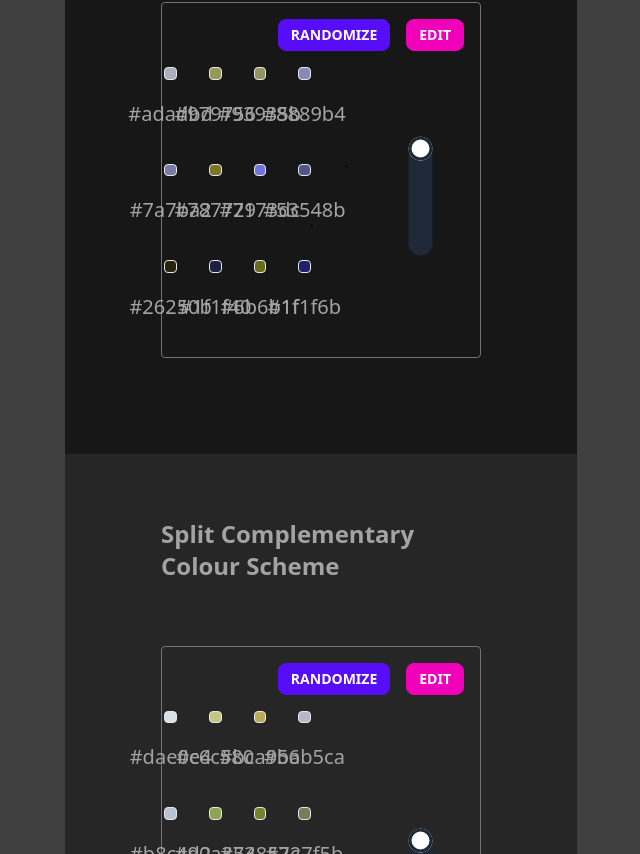
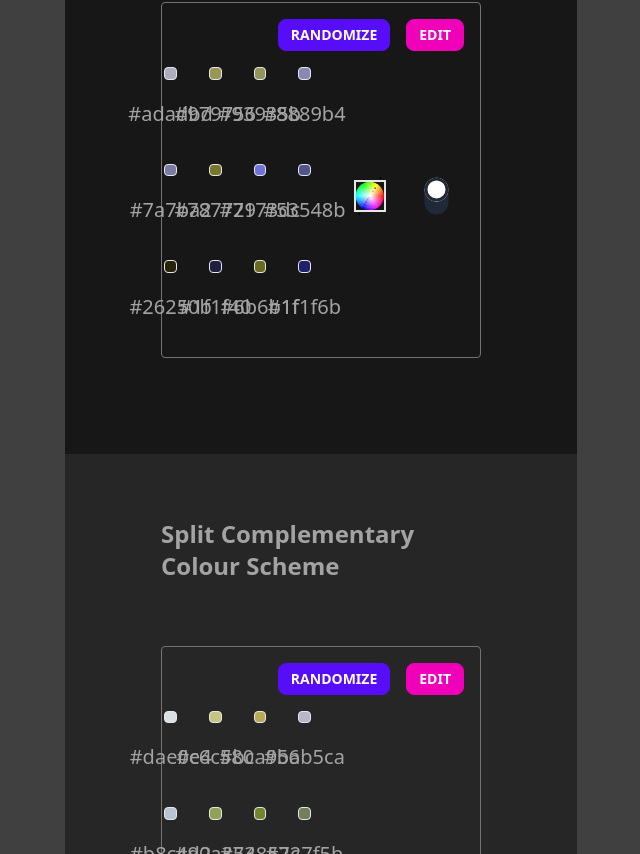
Before and after one commit to wandy0394/palette, a React (Vite) app in the folder palette/: page / in a window 1280 px wide. Shown: the part 746-1600 px from the top of the page, without its empty margins (319-959 px from the left). Built offline with nearby package versions, Linux system fonts and the light colour scheme.

Commit message:
implemented colour wheel picker. Each colour on the swatch can now be edited through the wheel. hue, saturation and value can all be modified. To be refactored

```diff
--- a/palette/src/components/ColourWheel.tsx
+++ b/palette/src/components/ColourWheel.tsx
@@ -58,7 +58,7 @@
 export default function ColourWheel(props:Props) {
     const {palette, colourValue=100, colourVerticies, generator} = props
     return (
-        <div className='relative flex items-center justify-center aspect-square'>
+        <div className='relative flex items-center justify-center aspect-square border-2 border-solid w-full'>
             {
                 wheelWidths.map((width, wheelIndex)=>{
 
@@ -97,16 +97,18 @@
             {
                 (palette !== undefined && generator) &&
                 palette.map(vertex=>{
+                    if (vertex) {
                         let hsv:HSV|null = generator.converter.rgb2hsv(vertex)
                         if (hsv === null) return
                         let angle:number = Math.floor(hsv.hue)
-                    let radius:number = hsv.saturation * (4900/2) + 50 + (4900/2)
+                        let radius:number = hsv.saturation * (4900/2) + 50 + (4900/2) //4900 scales with width of 2%
                         return (
                             <div className={`absolute w-full z-50`} style={{transform:`rotate(-${angle}deg)`}}>
                                 <div className='w-[2%] aspect-square rounded-full' style={{backgroundColor:`#${vertex}`, transform:`translate(${radius}%)`}}>
                                 </div>
                             </div>
                         )
+                    }
                 })
             }
         </div>
--- a/palette/src/components/ColourWheelPicker.tsx
+++ b/palette/src/components/ColourWheelPicker.tsx
@@ -1,38 +1,58 @@
 import Interactive, { Interaction } from '@uiw/react-drag-event-interactive';
 import { useState, useEffect, useRef } from 'react'
 import { Point } from '../types/cartesian';
-import { HSV } from '../types/colours';
+import { HEX, HSV } from '../types/colours';
 import ColourWheel from './ColourWheel';
 import ColourConverter from '../model/colourConverter';
+import PaletteGenerator from '../model/paletteGenerator';
+import { modulo } from '../model/common/utils';
 
 const cc = new ColourConverter()
+type Props = {
+    colourValue:number,
+    palette?:HEX[] | undefined,
+    colourVerticies?:HEX[] | undefined,
+    generator?:PaletteGenerator
+    wheelWidth?:number
+    handleWidth?:number
+    handlePosition?:Point
+    chosenColour:{colour:HEX, index:number}
+    setChosenColour: (colour:{colour:HEX, index:number}) => void
+}
 
-export default function ColourWheelPicker() {
+export default function ColourWheelPicker(props:Props) {
+    const {
+        colourValue=1,
+        wheelWidth=400,
+        handleWidth=20,
+        handlePosition={x:wheelWidth/2 - handleWidth/2, y:wheelWidth/2 - handleWidth/2},
+        palette=undefined,
+        colourVerticies=undefined,
+        generator=undefined,
+        chosenColour={colour:'ffffff', index:-1},
+        setChosenColour
+    } = props
     const [position, setPosition] = useState<{x:number, y:number}>({x:0, y:0})
-    const [width, setWidth] = useState<number>(400)
-    const [handleWidth, setHandleWidth] = useState<number>(20)
-    const [testColour, setTestColour] = useState<string>('')
+    const [width, setWidth] = useState<number>(wheelWidth)
+    //const [handleWidth, setHandleWidth] = useState<number>((wheelWidth/20 > 1) ? (wheelWidth / 20) : 1)
+    const [testColour, setTestColour] = useState<{colour:HEX, index:number}>(chosenColour)
+
+
+
+
 
     function getCursorPosition(interaction: Interaction):Point {
         let x = (interaction.x < 0) ? 0 : interaction.x
         let y = (interaction.y < 0) ? 0 : interaction.y
-
-
         return {x:x, y:y}
     }
-
-    function isHandleInWheel(x:number, y:number, width:number) {
-        if (x < -(handleWidth/2) || y < -(handleWidth/2) || x > width || y > width) return false
-        return true
-    }
-
 
     function cartesian2hsv(point:Point):HSV {
         let radius = width/2, xCenter = width/2, yCenter = width/2
         const hsv = {
             hue:0,
             saturation:0,
-            value:1
+            value:colourValue / 100
         }
 
         let centeredPoint:Point = {
@@ -55,7 +75,6 @@
             x:point.x - handleWidth/2 - xCenter,
             y:(point.y - handleWidth/2 - yCenter)
         }
-        //console.log(output.x, output.y)
         let r = Math.sqrt(output.x*output.x + output.y*output.y)
         let angle = Math.atan2(output.y, output.x)
 
@@ -71,44 +90,69 @@
         return output
     }
 
+
     const handleChange = (interaction: Interaction, event: MouseEvent | TouchEvent) => {
         let newPosition = boundHandleInWheel(getCursorPosition(interaction), width)
         setPosition({x:newPosition.x, y:newPosition.y})
 
         let newColour:string = cc.hsv2rgb(cartesian2hsv({x:newPosition.x, y:newPosition.y})) as string
-        //console.log(newColour)
-        setTestColour(newColour)
+        let newTestColour={
+            colour:newColour,
+            index:testColour.index
+        }
+        setTestColour(newTestColour)
+        setChosenColour(newTestColour)
     }
 
     useEffect(()=>{
-        setPosition({x:width/2 - handleWidth/2, y:width/2 - handleWidth/2})
-        setHandleWidth(width/20)
+        let newColour:string = cc.hsv2rgb(cartesian2hsv({x:position.x, y:position.y})) as string
+        let newTestColour={
+            colour:newColour,
+            index:testColour.index
+        }
+        setTestColour(newTestColour)
+        setChosenColour(newTestColour)
+    }, [colourValue])
+
+    useEffect(()=>{
+        //setPosition({x:width/2 - handleWidth/2, y:width/2 - handleWidth/2})
+        // setHandleWidth(width/20)
     }, [width])
+
+    //move this such that it is only called on swatch click
+    useEffect(()=>{
+        setTestColour(chosenColour)
+    }, [chosenColour])
+
+    useEffect(()=>{
+        setPosition(handlePosition)
+    }, [handlePosition])
+
     return (
-        <div className='w-full border border-solid border-red-500 flex items-center justify-center'>
+        <div className='w-full flex flex-col items-center justify-center gap-4'>
             <Interactive
                 style={{
                     position:'relative',
                     width:`${width}px`,
                     height:`${width}px`,
-                    border:'1px solid red',
                     borderRadius:'100%'
                 }}
                 onMove={handleChange}
                 onDown={handleChange}>
                 <div
-                    className='absolute rounded-full aspect-square border-2 border-solid z-[70]'
+                    className='absolute rounded-full aspect-square z-[80]'
                     style={{
                         width:`${handleWidth}px`,
                         top:'0',
                         left:'0',
-                        transform:`translate(${position.x}px, ${position.y}px)`
+                        transform:`translate(${position.x}px, ${position.y}px)`,
+                        border:`2px solid  ${(colourValue < 50)?'white':'black'}`
                     }}
                 />
-                <ColourWheel/>
+                <ColourWheel colourValue={colourValue} palette={palette} colourVerticies={colourVerticies} generator={generator}/>
             </Interactive>
-            <div className='w-10 text-2xl' style={{color:`#${testColour}`}}>
-                #{testColour}
+            <div className='w-10 text-2xl' style={{color:`#${testColour.colour}`}}>
+                #{testColour.colour}
             </div>
         </div>
     )
--- a/palette/src/components/PaletteSwatchEditor.tsx
+++ b/palette/src/components/PaletteSwatchEditor.tsx
@@ -8,34 +8,15 @@
 
 type Props = {
     initPalette: Scheme
+    chosenColour:{colour:HEX, index:number}
+    showColourPicker: (colour:HEX, index:number) => void
 }
 
 
 export default function PaletteSwatchEditor(props:Props) {
-    const{initPalette} = props
+    const{initPalette, chosenColour, showColourPicker} = props
     const [palette, setPalette] = useState<Scheme>(initPalette)
-    const [visible, setVisible] = useState<boolean>(false)
-    const [chosenColour, setChosenColor] = useState<HEX>('')
-    const [chosenIndex, setChosenIndex] = useState<number>()
-    const ref = useRef(null)
 
-    function setColour(colour:string, index:number) {
-        if (palette) {
-            let newPalette:Scheme = {...palette}
-            let newSwatch:HEX[] = [...palette.palette]
-            newSwatch[index] = colour.slice(1, -2)
-            newPalette.palette = newSwatch
-            setPalette(newPalette)
-            setChosenColor(colour)
-        }
-    }
-
-
-    function showColourPicker(colour:HEX, index:number) {
-        setVisible(true)
-        setChosenColor(colour)
-        setChosenIndex(index)
-    }
 
     useEffect(()=>{
         setPalette(initPalette)
@@ -44,34 +25,17 @@
     return (
         <div className='w-full flex items-center justify-center gap-4 h-full '>
 
-            <div className='w-full flex items-center justify-center gap-8 h-full flex-wrap'>
+            <div className='w-full flex items-center justify-center gap-4 h-full flex-wrap'>
                 {
                     palette?.palette.map((colour, index)=>{
                         return (
-                            <div className='flex flex-col gap-4 w-1/12 items-center'>
+                            <div className='flex flex-col p-1 gap-4 w-1/12 items-center' style={{border:(chosenColour.index===index)?'2px solid white':''}}>
                                 <ColouredSquare colour={colour} onSelect={()=>showColourPicker(colour, index)}/>
                                 <div className='prose-xl'>#{colour}</div>
                             </div>
                         )
                     })
                 }
-
-
-            </div>
-            <div className='w-full border border-solid border-red-400 h-full flex items-center justify-center'>
-                <ColourWheelPicker/>
-                {/* {
-                    (chosenColour && (chosenIndex as number >= 0)) &&
-                        <Wheel
-                            color={chosenColour}
-                            style={{width:'200px', height:'200px'}}
-                            onChange={(color) => {
-                                setColour(color.hexa, chosenIndex as number);
-                            }}
-                            // style={{display:visible?'block':'none'}}
-                            />
-
-                } */}
             </div>
         </div>
     )
--- a/palette/src/components/SchemeGrid.tsx
+++ b/palette/src/components/SchemeGrid.tsx
@@ -119,7 +119,7 @@
                                 </div>
                                 <div className='grid grid-cols-2 items-center justify-center gap-4 justify-items-center pb-8'>
                                     <PaletteSwatch palette={palette}/>
-                                    <div className='h-full w-full flex items-center justify-center gap-8'>
+                                    <div className='h-full w-2/3 flex items-center justify-center gap-8'>
                                         <ColourWheel palette={palette?.palette} colourVerticies={palette?.colourVerticies} generator={generator} colourValue={values[index]}/>
                                         <ValueSlider value={values[index]} updateValue={(value)=>updateValue(value, index)}/>
                                     </div>
--- a/palette/src/model/colourConverter.tsx
+++ b/palette/src/model/colourConverter.tsx
@@ -10,6 +10,7 @@
     }
 
     rgb2hsv(rgb:HEX): HSV | null {
+        if (rgb === null) return null
         if (!this.isValidRGB(rgb)) return null
         let output:HSV = {
             hue: 0,
--- a/palette/src/pages/editor.tsx
+++ b/palette/src/pages/editor.tsx
@@ -1,6 +1,6 @@
 import ContentBox from "../components/common/ContentBox"
 import { useState, useEffect } from 'react'
-import { HEX, Scheme } from "../types/colours"
+import { HEX, HSV, Scheme } from "../types/colours"
 import PaletteSwatch from "../components/PaletteSwatch"
 import ColourWheel from "../components/ColourWheel"
 import ValueSlider from "../components/ValueSlider"
@@ -14,6 +14,9 @@
 import SquareSchemeGenerator from "../model/SquareSchemeGenerator"
 import PaletteGenerator from "../model/paletteGenerator"
 import PaletteSwatchEditor from "../components/PaletteSwatchEditor"
+import ColourWheelPicker from "../components/ColourWheelPicker"
+import { Point } from "../types/cartesian"
+import { modulo } from "../model/common/utils"
 
 const dummyScheme = {
     palette:['ff0000', '00ffff'],
@@ -51,19 +54,60 @@
         </select>
     )
 }
-
+type ColourChoice = {
+    colour:HEX,
+    index:number
+}
+const wheelWidth = 400
+const handleWidth = 20
 export default function Editor() {
     const [palette, setPalette] = useState<Scheme>(dummyScheme)
     const [value, setValue] = useState<number>(100)
     const [colours, setColours] = useState<HEX[]>(['ff0000'])
-    const [selected, setSelected] = useState<string>('')
-    const [generator, setGenerator] = useState<PaletteGenerator|null>(colourHarmonies.complementary.generator)
+    const [selectedHarmony, setSelectedHarmony] = useState<string>('')
+    const [generator, setGenerator] = useState<PaletteGenerator|undefined>(colourHarmonies.complementary.generator)
+    const [chosenColour, setChosenColor] = useState<ColourChoice>({colour:'ffffff', index:-1})
+    const [handlePosition, setHandlePostion] = useState<Point>({x:wheelWidth/2 - handleWidth/2, y:wheelWidth/2 - handleWidth/2})
+    //const [chosenIndex, setChosenIndex] = useState<number>()
+
+    function setChosenColour(colourChoice:ColourChoice) {
+        if (palette) {
+            let newPalette:Scheme = {...palette}
+            let newSwatch:HEX[] = [...palette.palette]
+            newSwatch[colourChoice.index] = colourChoice.colour
+            newPalette.palette = newSwatch
+            setPalette(newPalette)
+            setChosenColor(colourChoice)
+        }
+    }
+
+    function rgb2cartesian(rgb:HEX):Point {
+        let output:Point = {x:wheelWidth/2 - handleWidth/2, y:wheelWidth/2 - handleWidth/2}   //center of circle
+        if (generator) {
+            let hsv:HSV|null= generator.converter.rgb2hsv(rgb)
+            if (hsv) {
+                const theta:number = -(modulo(Math.round(hsv.hue), 360)) * Math.PI / 180
+                const radius:number = Math.abs(hsv.saturation) * wheelWidth/2
+                output.x = radius * Math.cos(theta) + wheelWidth/2 - handleWidth/2
+                output.y = radius * Math.sin(theta) + wheelWidth/2 - handleWidth/2
+            }
+        }
+
+        return output
+    }
+
+    function showColourPicker(colour:HEX, index:number) {
+        setChosenColor({colour:colour, index:index})
+        let newPosition = rgb2cartesian(colour)
+        setHandlePostion(newPosition)
+    }
 
     function generatePalettes() {
         if (generator) {
             let verticies:HEX[][] = generator.generateColourVerticies(colours[0])
             let newPalette:Scheme = generator.generateRandomScheme(verticies[0])
             setPalette(newPalette)
+            setChosenColor({colour:colours[0], index:newPalette?.palette.indexOf(colours[0]) as number})
         }
 
     }
@@ -74,7 +118,7 @@
     }
 
     function makeSelection(value:string) {
-        setSelected(value)
+        setSelectedHarmony(value)
         if (value in colourHarmonies) {
             setGenerator(colourHarmonies[value as keyof Harmonies].generator)
         }
@@ -91,19 +135,26 @@
                         <ColourPickerSection colours={colours} setColours={setColours}/>
                     </div>
                     <div className='w-1/2 flex flex-col items-center justify-center gap-16'>
-                        <SchemeSelector value={selected} setValue={makeSelection} harmonies={colourHarmonies}/>
+                        <SchemeSelector value={selectedHarmony} setValue={makeSelection} harmonies={colourHarmonies}/>
                         <button className='btn btn-primary w-full' onClick={generatePalettes}>Generate!</button>
                     </div>
                 </div>
             </section>
             <section className='bg-neutral-800 w-full py-16 px-24'>
-                <div className='grid grid-cols-[5fr_1fr] items-center justify-center gap-4 justify-items-center pb-8'>
-                    <PaletteSwatchEditor initPalette={palette}/>
+                <div className='grid grid-cols-[1fr_1fr] items-center justify-center gap-4 justify-items-center pb-8'>
+                    <PaletteSwatchEditor initPalette={palette} chosenColour={chosenColour} showColourPicker={showColourPicker}/>
                     <div className='h-full w-full flex items-center justify-center gap-8'>
-                        {/* {
-                            generator &&
-                                <ColourWheel palette={palette?.palette} colourVerticies={palette?.colourVerticies} generator={generator} colourValue={value}/>
-                        } */}
+                        <ColourWheelPicker
+                            colourValue={value}
+                            palette={palette?.palette}
+                            colourVerticies={palette?.colourVerticies}
+                            generator={generator}
+                            chosenColour={chosenColour}
+                            setChosenColour={(colour:ColourChoice)=>setChosenColour(colour)}
+                            wheelWidth={wheelWidth}
+                            handleWidth={handleWidth}
+                            handlePosition={handlePosition}
+                        />
                         <ValueSlider value={value} updateValue={(value)=>updateValue(value)}/>
                     </div>
                 </div>
```
Lines whose indentation alone changed are shown as unchanged.
